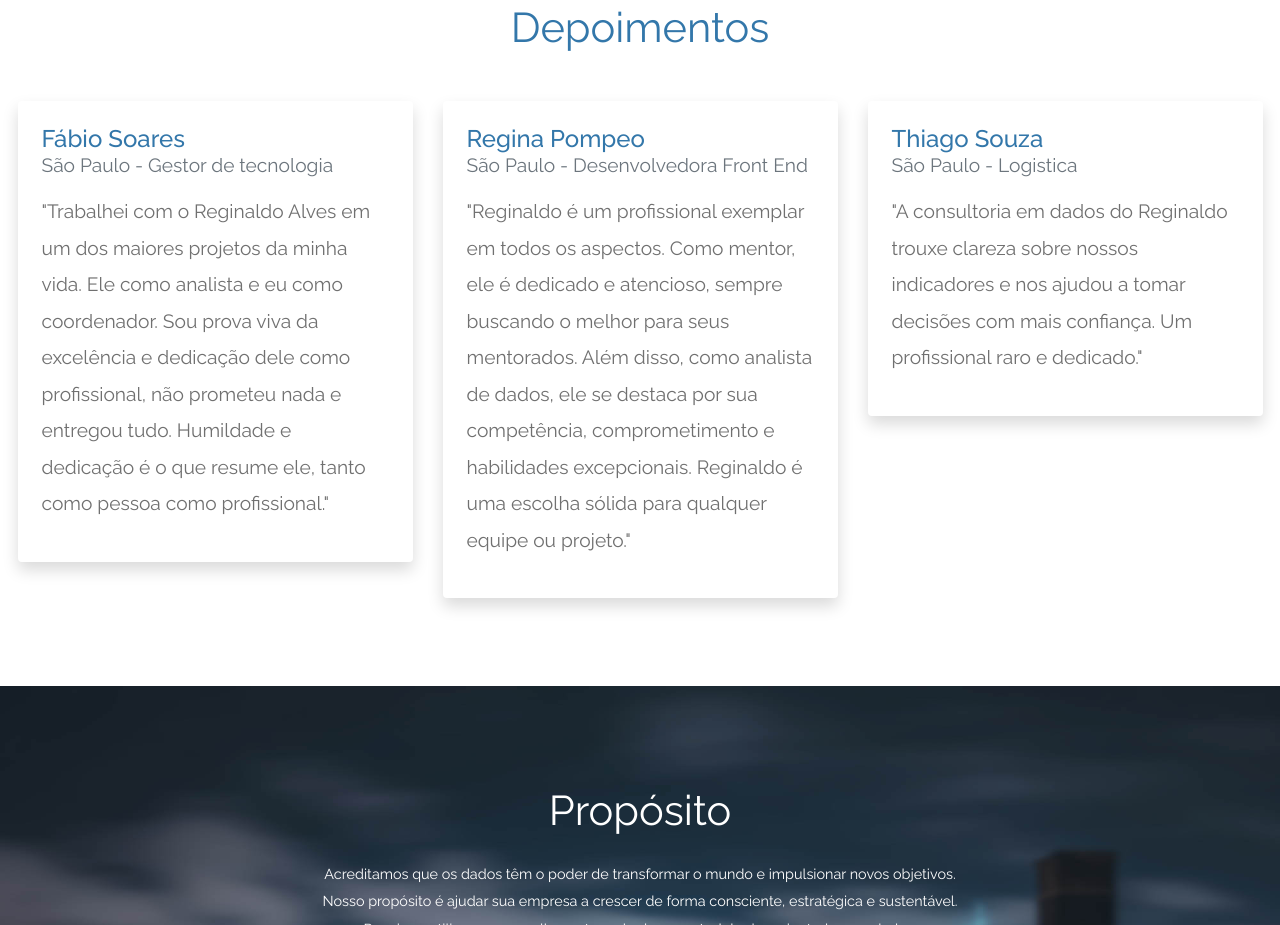
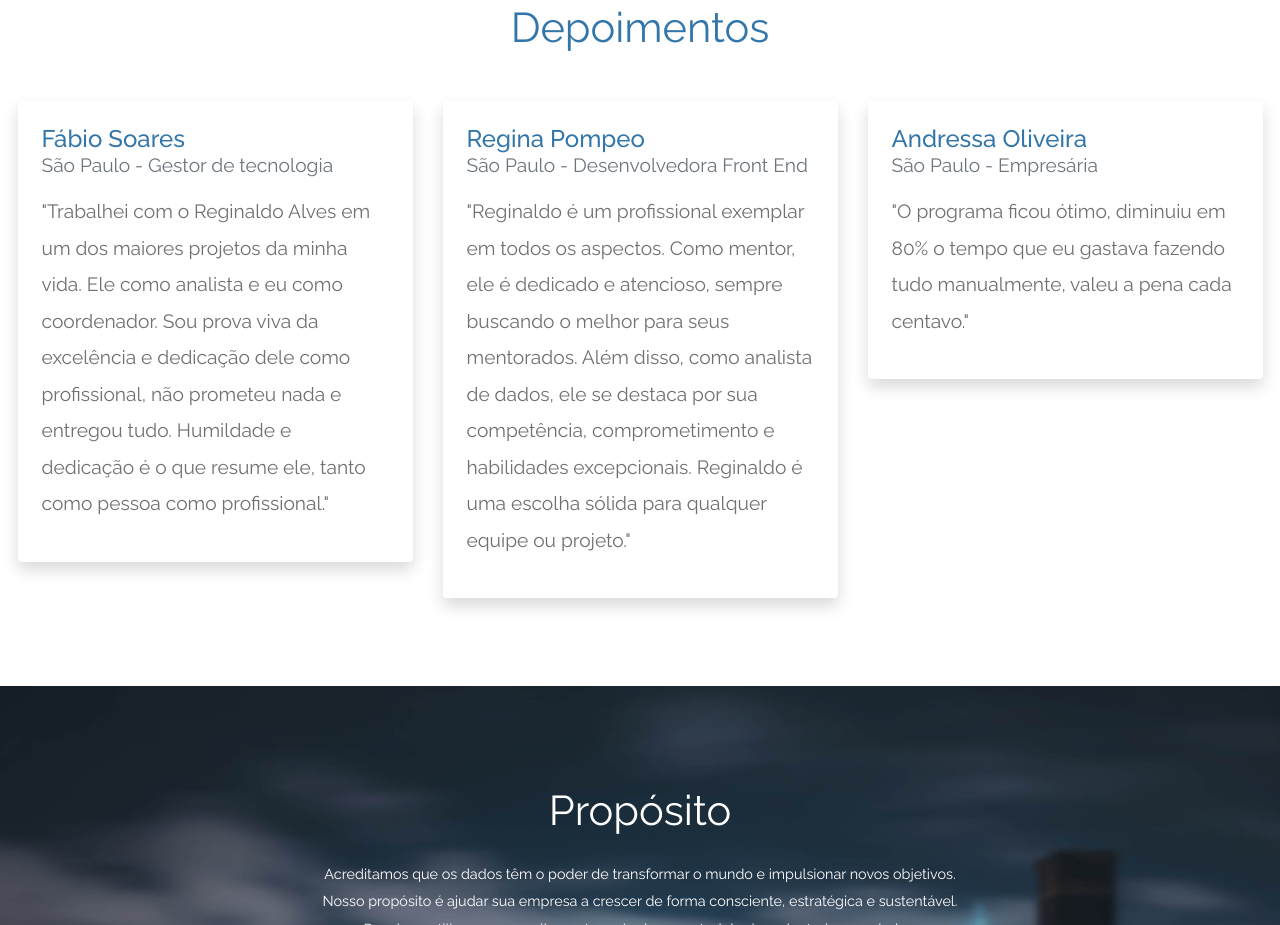
Before and after one commit to reginaldoa/Site_pessoal, a plain HTML site: page index.html in a window 1280 px wide. Shown: the part 3175-4100 px from the top of the page. Drawn offline with Linux system fonts and the light colour scheme.

Commit message:
Update index.html

```diff
--- a/index.html
+++ b/index.html
@@ -240,8 +240,8 @@ https://www.tooplate.com/view/2117-infinite-loop
               <!-- Depoimento 3 -->
               <div class="col-lg-4 mb-5">
                 <div class="tm-intro-text-container p-4 shadow rounded">
-                  <h4 class="tm-text-primary"> Thiago Souza <small class="d-block text-muted">São Paulo - Logistica</small></h4>
-                  <p class="mt-3">"A consultoria em dados do Reginaldo trouxe clareza sobre nossos indicadores e nos ajudou a tomar decisões com mais confiança. Um profissional raro e dedicado."</p>
+                  <h4 class="tm-text-primary">Andressa Oliveira <small class="d-block text-muted">São Paulo - Empresária</small></h4>
+                  <p class="mt-3">"O programa ficou ótimo, diminuiu em 80% o tempo que eu gastava fazendo tudo manualmente, valeu a pena cada centavo."</p>
                 </div>
               </div>
             </div>
```
